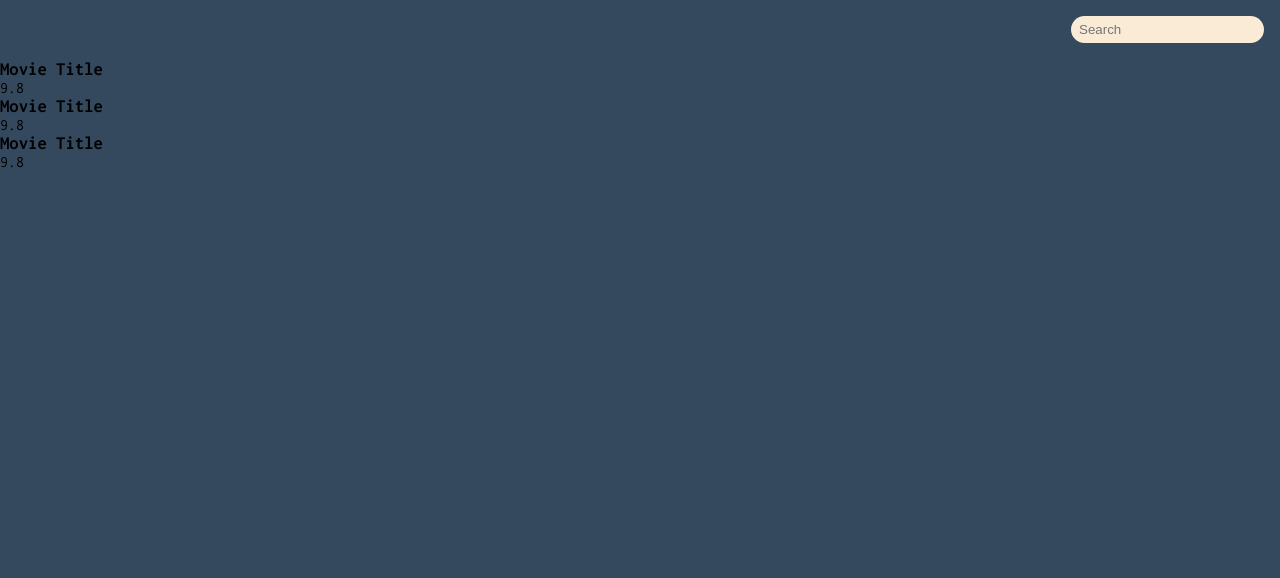
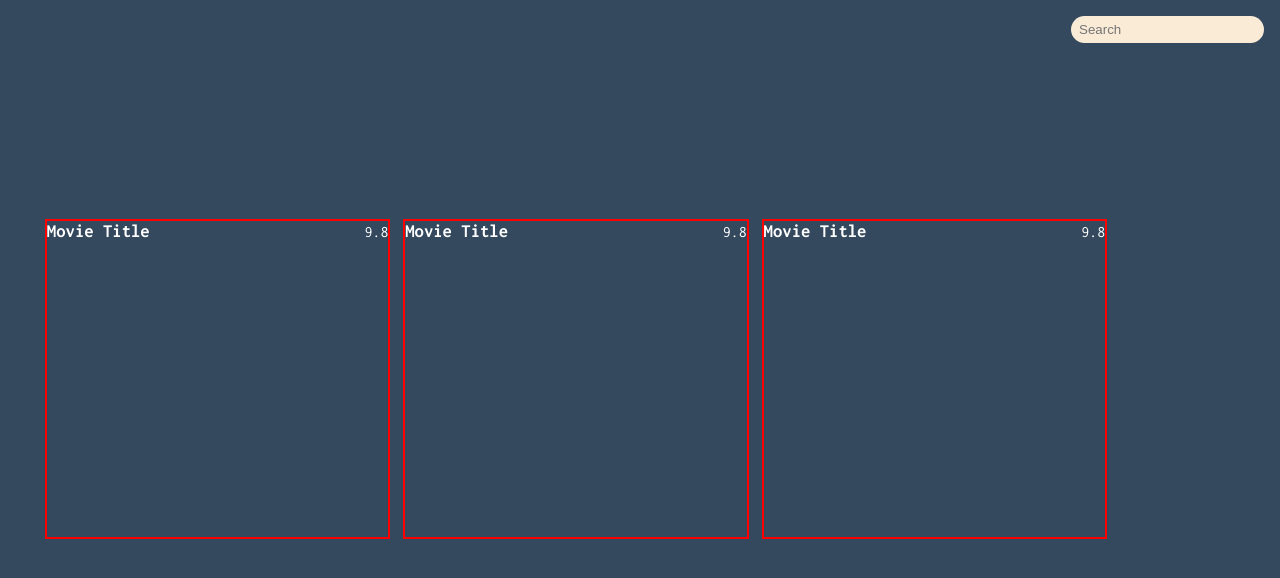
Before and after one commit to sgujuluva/movieapp-DOM, a website: page src/index.html in a window 1280 px wide. Drawn offline with Linux system fonts and the light colour scheme; files whose address does not match are found by name.

Commit message:
basic css styling done

```diff
--- a/src/scss/layout/__layout-dir.scss
+++ b/src/scss/layout/__layout-dir.scss
@@ -1 +1,2 @@
 @import "./header";
+@import "./movie";
--- /dev/null
+++ b/src/scss/layout/_movie.scss
@@ -0,0 +1,20 @@
+.main{
+    width:90vw;
+    height:80vh;
+    display:flex;
+    flex-wrap:wrap;
+    justify-content: center;
+    align-items: center;
+    .movie-list{
+        border:2px solid red;
+        width:30%;
+        height:50%;
+        margin:0.4rem;
+    }
+    .movie-info{
+        display:flex;
+        justify-content: space-between;
+        align-items: center;
+        color:white;
+    }
+}
```
Also changed, not shown: src/styles/main.css, 1 other file.
